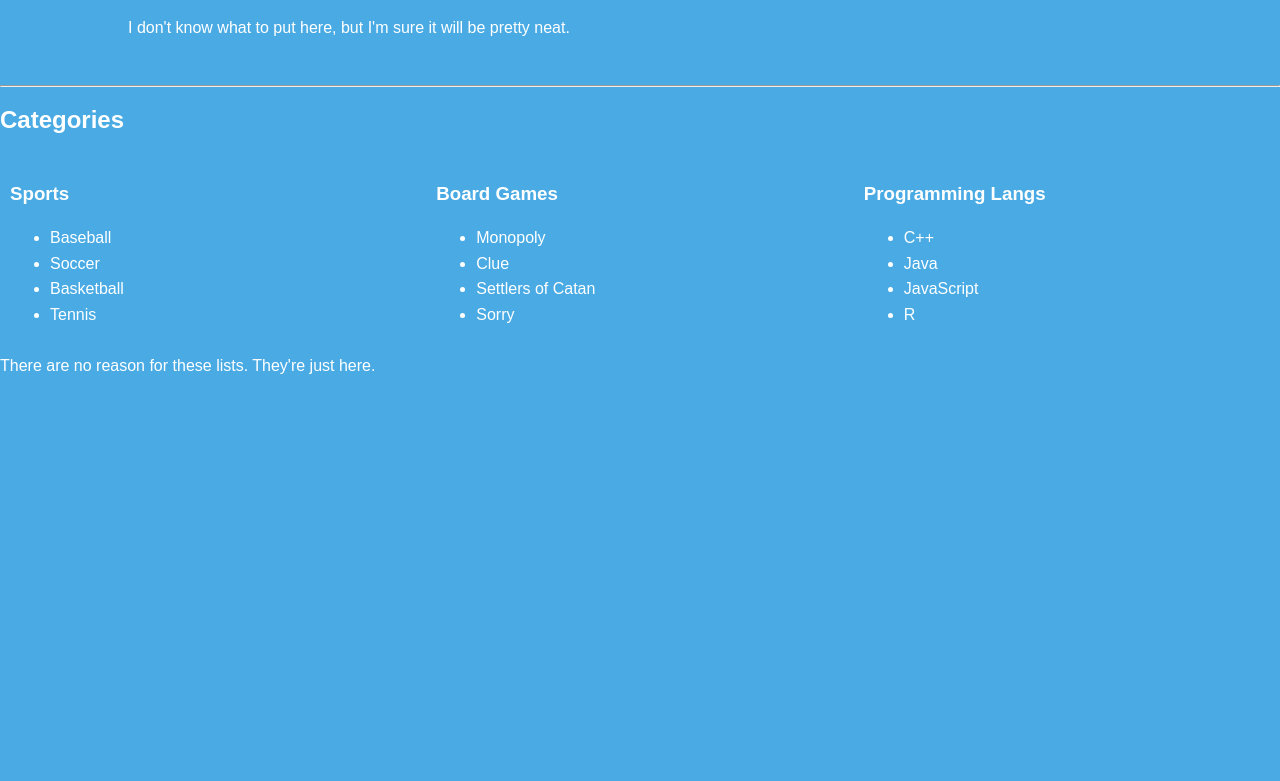
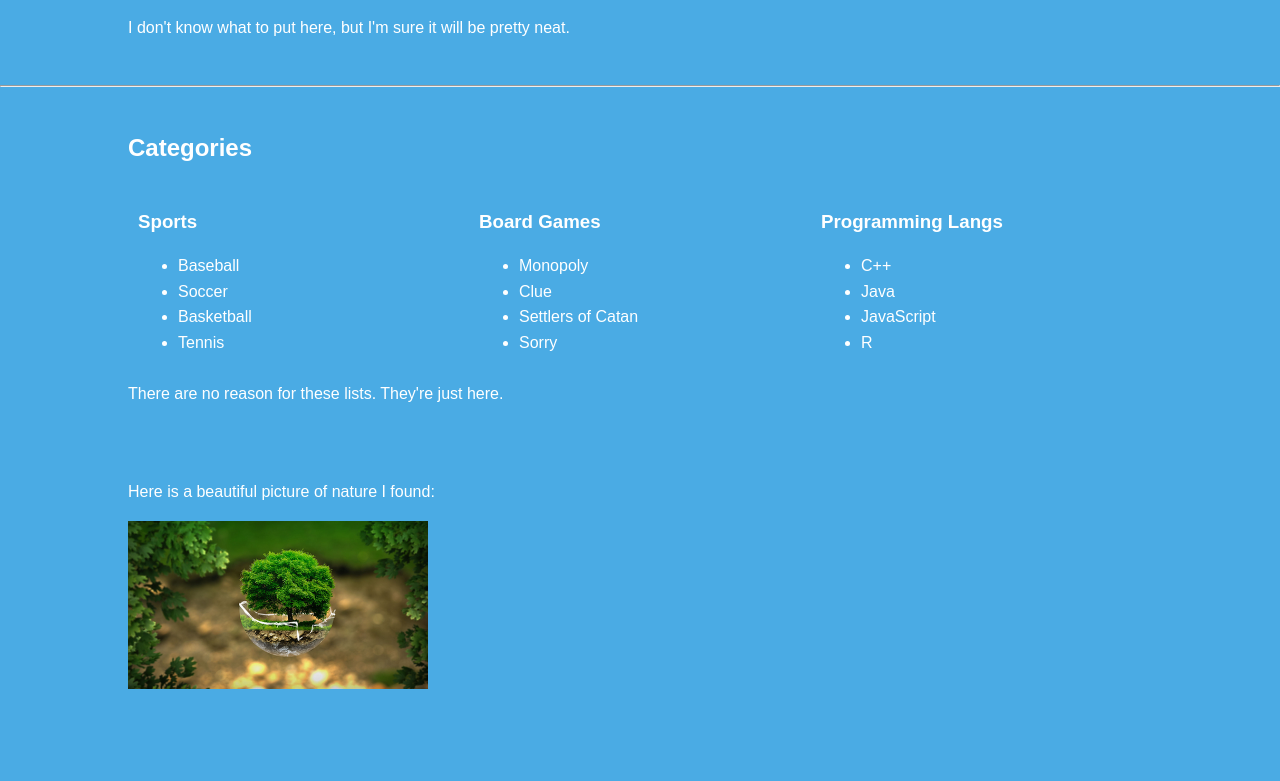
Before and after one commit to Barrettnj0/htmlSample, a plain HTML site: page sample.html in a window 1280 px wide. Shown: the part 171-952 px from the top of the page. Drawn offline with Linux system fonts and the light colour scheme.

Commit message:
Add picture and fix formatting

```diff
--- a/sample.html
+++ b/sample.html
@@ -25,8 +25,10 @@
 
     <hr>
 
-    <h2>Categories</h2>
-    <div id="list1">
+    <div class="container">
+        <h2>Categories</h2>
+
+        <div id="list1">
         <h3>Sports</h3>
         <ul>
         <li>Baseball</li>
@@ -56,8 +58,15 @@
         </ul>
     </div>
     <p>There are no reason for these lists. They're just here.</p>
+    </div>
 
-    <div style="margin-bottom: 500px;"></div>
+
+    <div class="container">
+        <p>Here is a beautiful picture of nature I found:</p>
+        <img src="images/nature.png" width="300px">
+    </div>
+
+    <div style="margin-bottom: 200px;"></div>
 
     <footer id="footer">
         <p>This is a footer.</p>
```
Also changed, not shown: images/nature.png (added).
